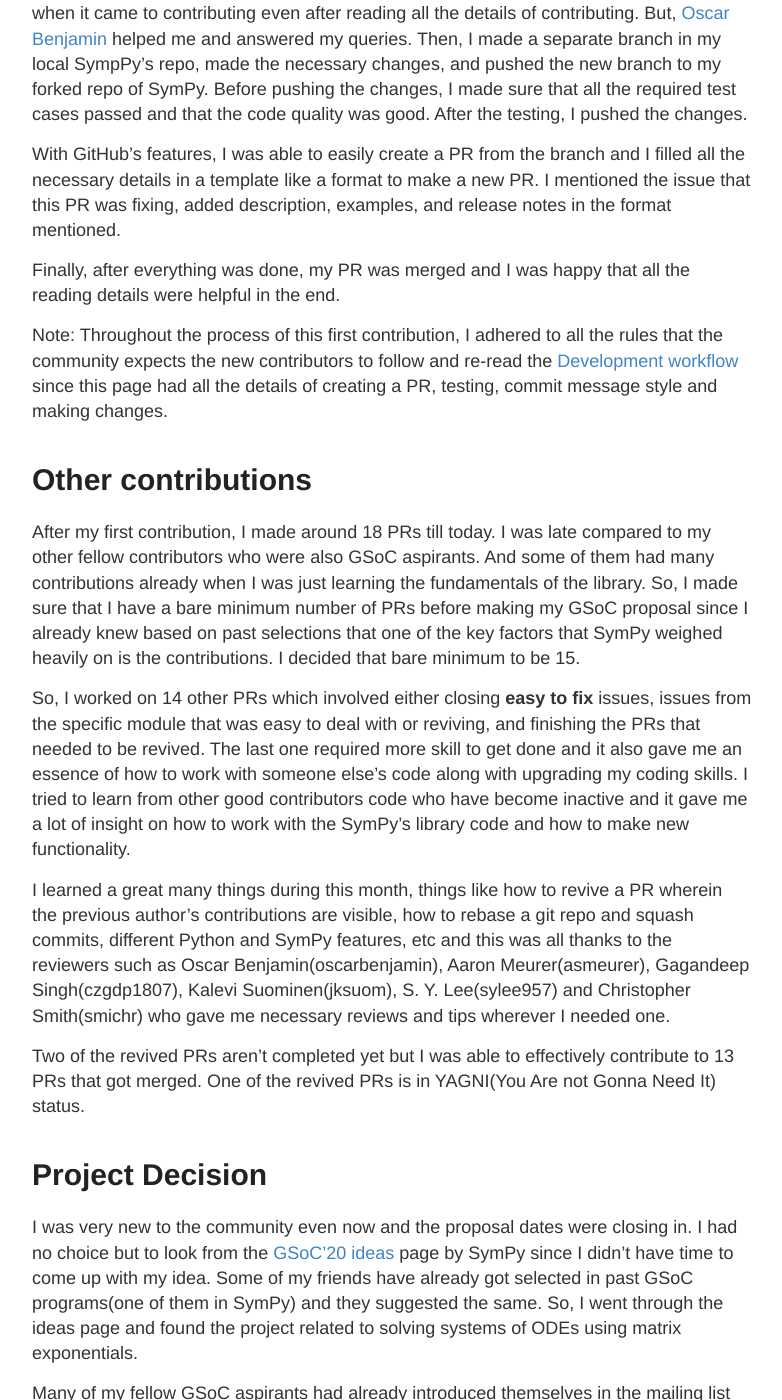
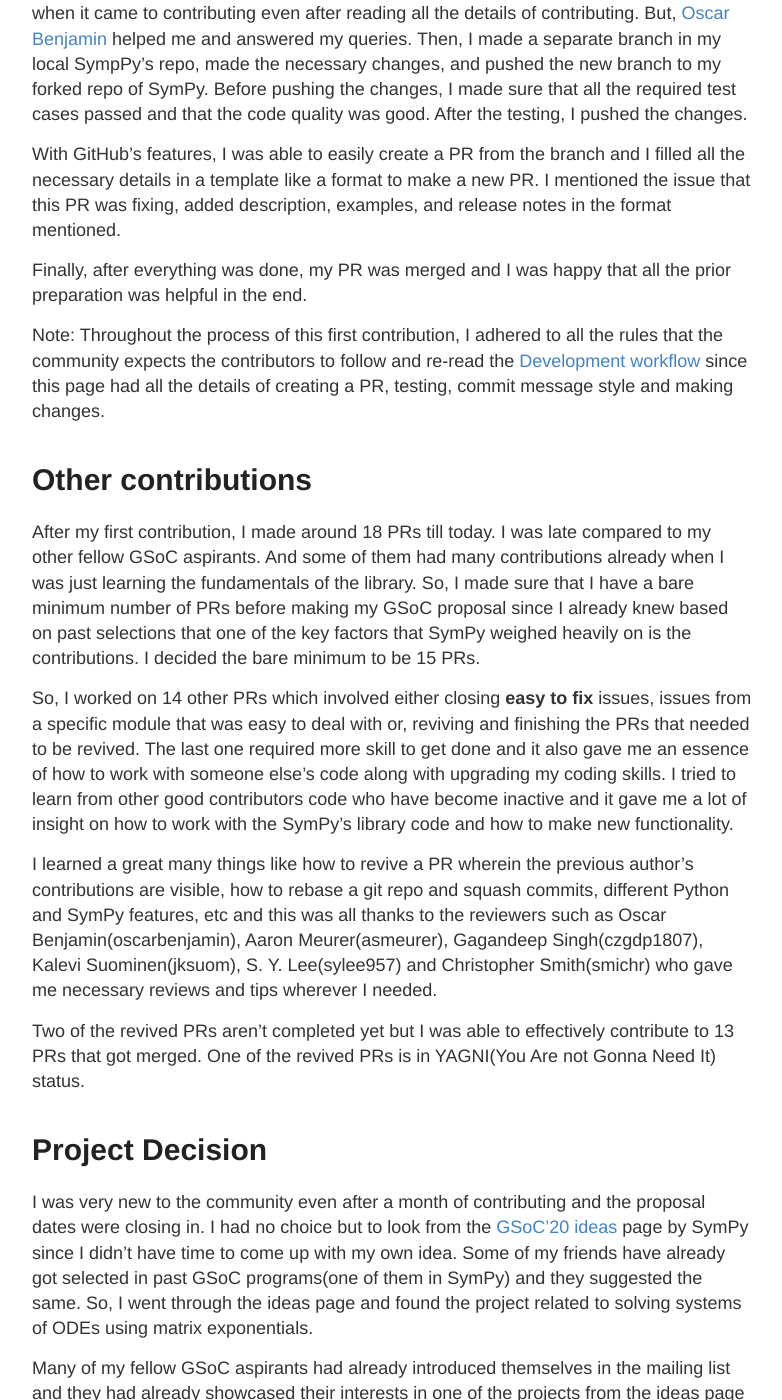
Before and after one commit to mijo2/mijo2.github.io, a Jekyll site: the page built from _posts/2020-5-6-FirstBlog.md, in a window 1280 px wide and 1400 px high, scrolled down 2497 px. Shown: the whole window, without its empty margins (248-1030 px from the left). Built offline with Jekyll 4.4.1, drawn with Linux system fonts in a browser that asks for light colours; some of the changed text lies outside the part shown.

Commit message:
Small changes
Some of the sentences and phrases were fixed in this commit.

```diff
--- a/_posts/2020-5-6-FirstBlog.md
+++ b/_posts/2020-5-6-FirstBlog.md
@@ -12,10 +12,10 @@ My journey with SymPy started when I was looking for organizations to work withi
 # Understanding the organization
 
 While I was looking for ways to work with the community by merely observing different members of the community, to my amazement, I found out that SymPy had already made a page about [Introduction to the contributing](https://github.com/sympy/sympy/wiki/introduction-to-contributing). I found this out when someone introduced themselves to the gitter channel and one of the members replied with this link. I went through this page multiple times to avoid any big unnecessary errors on my side. I went through many links mentioned on the page like:
-1. [SymPy Tutorial](http://docs.sympy.org/latest/tutorial/): Here, SymPy gives a tutorial on how to use the library. This is not for contributors only but generally for the end-user or someone who has zero experience with the library. I would recommend anyone who has an interest in joining SymPy organization(or any for that matter) to go through the tutorials as it not only provides you an understanding of the library but it also gives you an idea of what an end-user expects from the organization.
+1. [SymPy Tutorial](http://docs.sympy.org/latest/tutorial/): Here, SymPy gives a tutorial on how to use the library. This is not only for the contributors but generally for the end-users or someone who has zero experience with the library. I would recommend anyone who has an interest in joining SymPy organization(or any for that matter) to go through the tutorials as it not only provides you an understanding of the library but it also gives you an idea of what an end-user expects from the organization.
 2. [SymPy’s Architecture](https://docs.sympy.org/latest/guide.html#sympy-s-architecture): This section is important for people who want to become contributors as it gives necessary information about how the code is organized and since a typical contributor has to work with code from multiple parts for a single update or task, knowing this would come in handy.
-3. [SymPy’s documentation](https://docs.sympy.org/latest/index.html): Now, when it comes to documentation, reading it completely may not be necessary as the initial steps since the reading documentation completely is a big task, but it is advised to at the very least glance at it. But, when a contributor has taken up a task or an update, then it is a good idea for them to understand the module they are working with by going through the documentation of that module(fully or partially, as required). The link provided is an index and there are links to many things like docs of different modules, installation guides, etc but among them, all, [SymPy Documentation Style Guide](https://docs.sympy.org/latest/documentation-style-guide.html) needs to be thoroughly read by a new contributor as documentation is a vital component of a healthy open source library and following the style guide ensures that the documentation stays in a good format so that it is easy for any end-user to pick up how to use the part of the code or new functionality added by the new contributor.
-4. [Code of Conduct](https://github.com/sympy/sympy/blob/master/CODE_OF_CONDUCT.md): New contributors should remember when interacting with the community.
+3. [SymPy’s documentation](https://docs.sympy.org/latest/index.html): Now, when it comes to documentation, reading it completely may not be necessary as the initial steps since the reading documentation completely is a big task, but it is advised to at the very least glance at it. But, when a contributor has taken up a task or an update, then it is a good idea for them to understand the module they are working with by going through the documentation of that module(fully or partially, as required). The link provided is an index and there are links to many things like docs of different modules, installation guides, etc but among them, all, [SymPy Documentation Style Guide](https://docs.sympy.org/latest/documentation-style-guide.html) needs to be thoroughly read by a new contributor as documentation is a vital component of a healthy open source library and following the style guide ensures that the documentation stays in a good format so that it is easy for any end-user to pick up how to use the part of the code or the functionality added by a contributor.
+4. [Code of Conduct](https://github.com/sympy/sympy/blob/master/CODE_OF_CONDUCT.md): New contributors should rememberthis  when interacting with the community.
 5. [SymPy's mailing list](https://groups.google.com/forum/#!forum/sympy): I saw through the mailing list and learned a lot about different discussions that happened in the community and how members helped new contributors(be they GSoC aspirants or just people who are willing to learn more about the library). I saw through mails in the group especially the ones where members told the newcomers what they need to do to become a contributor. I saw the links that the members shared and if it wasn't one of the links that I have already gone through, then I would give time to read them.
 6. [Development workflow](https://github.com/sympy/sympy/wiki/Development-workflow): This is one of the most important pages I went through before becoming a contributor. I gave it a read initially and made all the necessary initial setup if some of the steps mentioned in the workflow weren't done already. I later came back to this link again and again when I made my first contribution as I didn't want to make any big mistakes from my side. I adhered to the commit message style mentioned as a detailed commit is necessary for maintainers to understand the code by contributors. They have the task of merging the code into the codebase and they need to understand completely what a contributor has done in his/her update.
 
@@ -29,23 +29,23 @@ After gathering all the information that I can about the community and the libra
 
 With GitHub's features, I was able to easily create a PR from the branch and I filled all the necessary details in a template like a format to make a new PR. I mentioned the issue that this PR was fixing, added description, examples, and release notes in the format mentioned.
 
-Finally, after everything was done, my PR was merged and I was happy that all the reading details were helpful in the end.
+Finally, after everything was done, my PR was merged and I was happy that all the prior preparation was helpful in the end.
 
-Note: Throughout the process of this first contribution, I adhered to all the rules that the community expects the new contributors to follow and re-read the [Development workflow](https://github.com/sympy/sympy/wiki/Development-workflow) since this page had all the details of creating a PR, testing, commit message style and making changes.
+Note: Throughout the process of this first contribution, I adhered to all the rules that the community expects the  contributors to follow and re-read the [Development workflow](https://github.com/sympy/sympy/wiki/Development-workflow) since this page had all the details of creating a PR, testing, commit message style and making changes.
 
 # Other contributions
 
-After my first contribution, I made around 18 PRs till today. I was late compared to my other fellow contributors who were also GSoC aspirants. And some of them had many contributions already when I was just learning the fundamentals of the library. So, I made sure that I have a bare minimum number of PRs before making my GSoC proposal since I already knew based on past selections that one of the key factors that SymPy weighed heavily on is the contributions. I decided that bare minimum to be 15.
+After my first contribution, I made around 18 PRs till today. I was late compared to my other fellow GSoC aspirants. And some of them had many contributions already when I was just learning the fundamentals of the library. So, I made sure that I have a bare minimum number of PRs before making my GSoC proposal since I already knew based on past selections that one of the key factors that SymPy weighed heavily on is the contributions. I decided the bare minimum to be 15 PRs.
 
-So, I worked on 14 other PRs which involved either closing **easy to fix** issues, issues from the specific module that was easy to deal with or reviving, and finishing the PRs that needed to be revived. The last one required more skill to get done and it also gave me an essence of how to work with someone else's code along with upgrading my coding skills. I tried to learn from other good contributors code who have become inactive and it gave me a lot of insight on how to work with the SymPy's library code and how to make new functionality.
+So, I worked on 14 other PRs which involved either closing **easy to fix** issues, issues from a specific module that was easy to deal with or, reviving and finishing the PRs that needed to be revived. The last one required more skill to get done and it also gave me an essence of how to work with someone else's code along with upgrading my coding skills. I tried to learn from other good contributors code who have become inactive and it gave me a lot of insight on how to work with the SymPy's library code and how to make new functionality.
 
-I learned a great many things during this month, things like how to revive a PR wherein the previous author's contributions are visible, how to rebase a git repo and squash commits, different Python and SymPy features, etc and this was all thanks to the reviewers such as  Oscar Benjamin(oscarbenjamin), Aaron Meurer(asmeurer), Gagandeep Singh(czgdp1807), Kalevi Suominen(jksuom), S. Y. Lee(sylee957) and Christopher Smith(smichr) who gave me necessary reviews and tips wherever I needed one.
+I learned a great many things like how to revive a PR wherein the previous author's contributions are visible, how to rebase a git repo and squash commits, different Python and SymPy features, etc and this was all thanks to the reviewers such as  Oscar Benjamin(oscarbenjamin), Aaron Meurer(asmeurer), Gagandeep Singh(czgdp1807), Kalevi Suominen(jksuom), S. Y. Lee(sylee957) and Christopher Smith(smichr) who gave me necessary reviews and tips wherever I needed.
 
 Two of the revived PRs aren't completed yet but I was able to effectively contribute to 13 PRs that got merged. One of the revived PRs is in YAGNI(You Are not Gonna Need It) status.
 
 # Project Decision
 
-I was very new to the community even now and the proposal dates were closing in. I had no choice but to look from the [GSoC'20 ideas](https://github.com/sympy/sympy/wiki/GSoC-2020-Ideas) page by SymPy since I didn't have time to come up with my idea. Some of my friends have already got selected in past GSoC programs(one of them in SymPy) and they suggested the same. So, I went through the ideas page and found the project related to solving systems of ODEs using matrix exponentials.
+I was very new to the community even after a month of contributing and the proposal dates were closing in. I had no choice but to look from the [GSoC'20 ideas](https://github.com/sympy/sympy/wiki/GSoC-2020-Ideas) page by SymPy since I didn't have time to come up with my own idea. Some of my friends have already got selected in past GSoC programs(one of them in SymPy) and they suggested the same. So, I went through the ideas page and found the project related to solving systems of ODEs using matrix exponentials.
 
 Many of my fellow GSoC aspirants had already introduced themselves in the mailing list and they had already showcased their interests in one of the projects from the ideas page according to their liking and contributions. Some of them had started working on it already. So, to avoid unnecessary competition, I decided to choose a project that no one had selected up until that point. Since, the systems of ODEs solver project wasn't chosen by anyone and along with that, [Oscar Benjamin](https://github.com/oscarbenjamin) had already made a very great and detailed [roadmap](https://github.com/sympy/sympy/wiki/ODE-Systems-roadmap), I decided that I would work with this project. I introduced myself to the mailing list and after some discussions, I finalized my choice for this project.
 
```
Also changed, not shown: other parts of _posts/2020-5-6-FirstBlog.md (+3 -3 lines).
